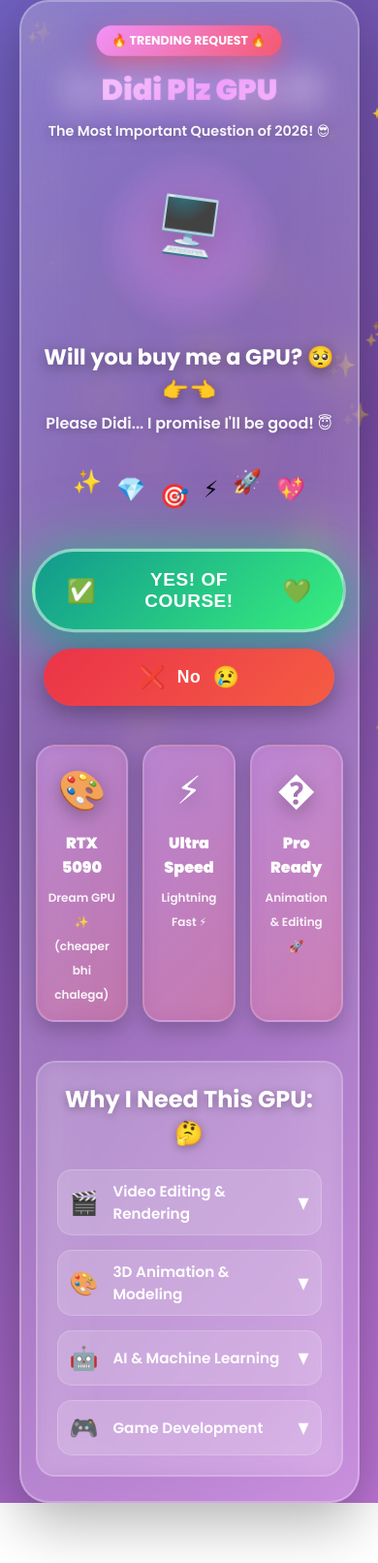
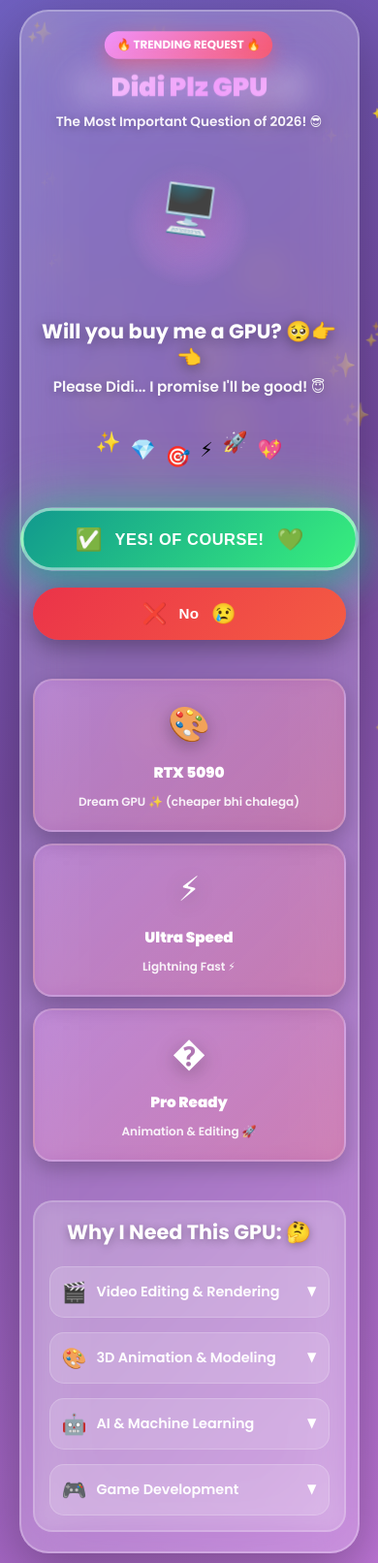
Before and after one commit to Jaypriy/GPU, a plain HTML site: page index.html in a window 390 px wide. Shown: the whole page at 97% size. Before the commit the page ends 1550 px from the top, so only its background shows below. Drawn offline with Linux system fonts and the light colour scheme.

Commit message:
Update style.css

```diff
--- a/style.css
+++ b/style.css
@@ -16,6 +16,8 @@
     overflow-x: hidden;
     overflow-y: auto;
     position: relative;
+    width: 100%;
+    max-width: 100vw;
 }
 
 @keyframes gradientShift {
@@ -854,42 +856,99 @@
 
 @media (max-width: 480px) {
     .container {
-        padding: 25px 15px;
+        padding: 20px 12px;
+        max-width: 98%;
+        margin: 10px auto;
+    }
+
+    .badge {
+        font-size: 0.7rem;
+        padding: 5px 12px;
     }
 
     .title {
-        font-size: 1.8rem;
+        font-size: 1.6rem;
+        line-height: 1.2;
+    }
+
+    .subtitle {
+        font-size: 0.85rem;
     }
 
     .rotating-emoji {
-        font-size: 3.5rem;
+        font-size: 3rem;
+    }
+
+    .glow-effect {
+        width: 100px;
+        height: 100px;
     }
 
     .question {
-        font-size: 1.4rem;
+        font-size: 1.3rem;
+        line-height: 1.3;
     }
 
     .pleading-message {
+        font-size: 0.95rem;
+    }
+
+    .attempt-counter {
+        font-size: 0.9rem;
+        padding: 10px 15px;
+    }
+
+    .emoji-row {
+        gap: 10px;
+    }
+
+    .floating-emoji {
+        font-size: 1.3rem;
+    }
+
+    .btn {
+        width: 100%;
+        max-width: 100%;
+        padding: 15px 25px;
         font-size: 1rem;
     }
 
-    .btn {
-        width: 95%;
-        padding: 16px 30px;
-        font-size: 1.1rem;
+    .btn-text {
+        font-size: 0.95rem;
     }
 
     .btn-icon {
-        font-size: 1.4rem;
+        font-size: 1.3rem;
     }
 
     .features {
-        gap: 15px;
+        gap: 12px;
+        flex-direction: column;
     }
 
     .feature-item {
-        min-width: 80px;
-        padding: 15px 10px;
+        min-width: 100%;
+        padding: 18px 15px;
+    }
+
+    .feature-icon {
+        font-size: 2.2rem;
+    }
+
+    .feature-item p {
+        font-size: 0.95rem;
+    }
+
+    .feature-item small {
+        font-size: 0.75rem;
+    }
+
+    .reasons {
+        padding: 15px;
+    }
+
+    .reasons-title {
+        font-size: 1.3rem;
     }
 
     .reason-item {
@@ -897,19 +956,79 @@
     }
 
     .reason-header {
+        font-size: 0.9rem;
+        gap: 10px;
+    }
+
+    .reason-emoji {
+        font-size: 1.3rem;
+    }
+
+    .expand-icon {
+        font-size: 0.85rem;
+    }
+
+    .reason-details p {
+        font-size: 0.8rem;
+        padding-left: 25px;
+        line-height: 1.5;
+    }
+
+    .modal-content {
+        padding: 30px 20px;
+        margin: 15% auto;
+    }
+
+    .celebration-title {
+        font-size: 1.8rem;
+    }
+
+    .celebration-text {
+        font-size: 1rem;
+    }
+
+    .celebration-subtext {
+        font-size: 0.85rem;
+    }
+
+    .celebration-message p {
+        font-size: 1rem;
+    }
+
+    .bounce-emoji {
+        font-size: 1.8rem;
+    }
+}
+
+/* Extra small devices */
+@media (max-width: 360px) {
+    .container {
+        padding: 15px 10px;
+    }
+
+    .title {
+        font-size: 1.4rem;
+    }
+
+    .question {
+        font-size: 1.2rem;
+    }
+
+    .btn {
+        padding: 14px 20px;
         font-size: 0.95rem;
     }
 
-    .reason-details p {
-        font-size: 0.85rem;
-        padding-left: 30px;
+    .feature-item {
+        padding: 15px 12px;
     }
 
-    .celebration-title {
-        font-size: 2rem;
+    .reason-header {
+        font-size: 0.85rem;
     }
 
-    .bounce-emoji {
-        font-size: 2rem;
+    .reason-details p {
+        font-size: 0.75rem;
+        padding-left: 20px;
     }
 }
```
